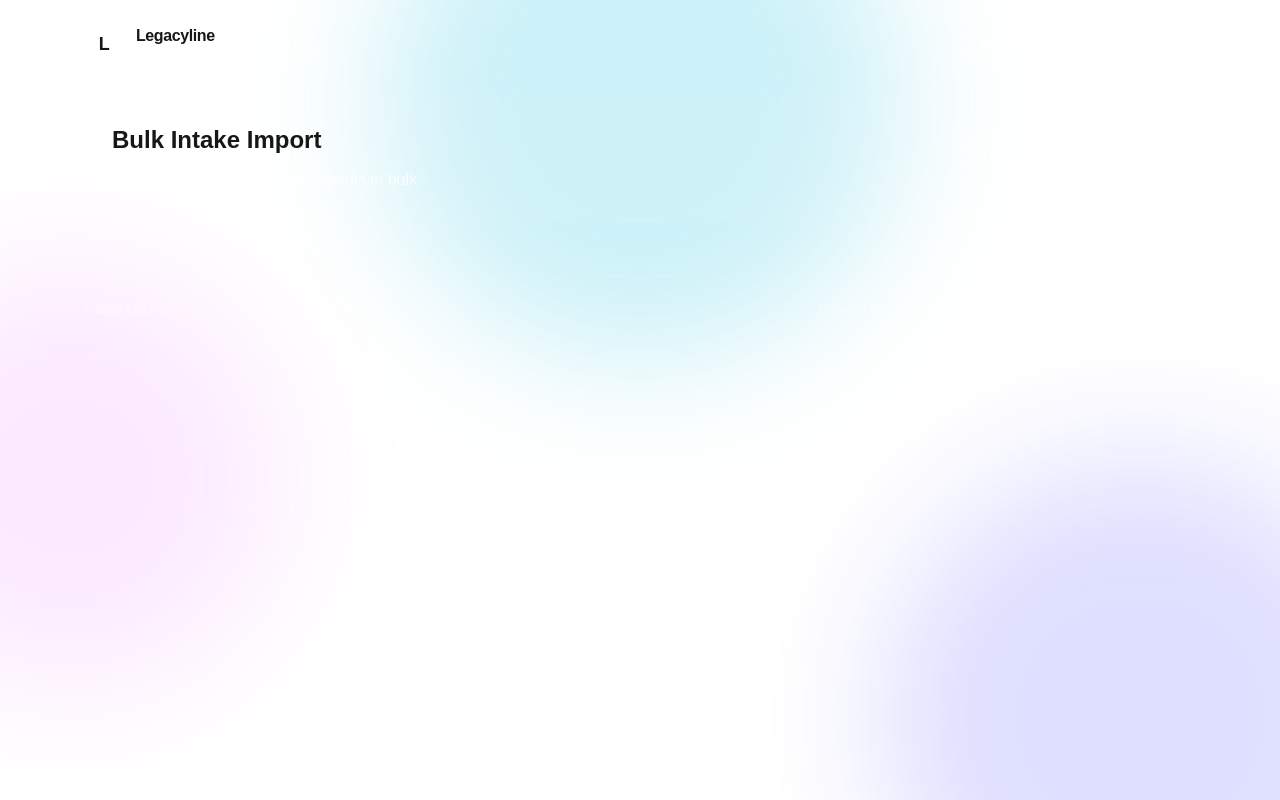
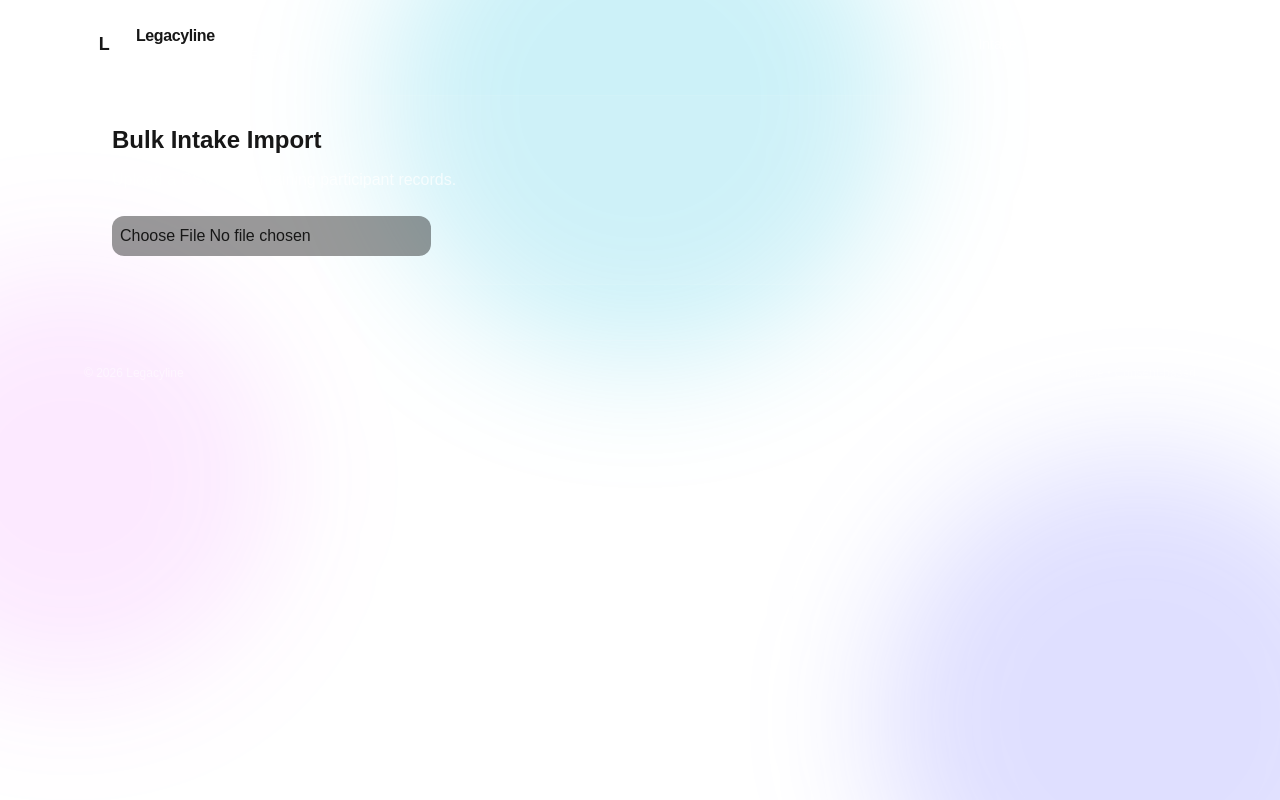
Before and after one commit to cken1977-create/legacyline-web, a Next.js app in the folder legacyline-ui/: page /intake/import in a window 1280 px wide. Built offline with nearby package versions, Linux system fonts and the light colour scheme.

Commit message:
Update page.tsx

```diff
--- a/legacyline-ui/app/intake/import/page.tsx
+++ b/legacyline-ui/app/intake/import/page.tsx
@@ -1,15 +1,40 @@
 "use client";
 
+import { useState } from "react";
 import Shell from "../../_components/Shell";
 
 export default function IntakeImportPage() {
+  const [fileName, setFileName] = useState("");
+
+  function handleFile(e: React.ChangeEvent<HTMLInputElement>) {
+    const file = e.target.files?.[0];
+    if (!file) return;
+    setFileName(file.name);
+  }
+
   return (
     <Shell>
       <div className="rounded-3xl bg-white/5 p-7 ring-1 ring-white/10">
         <h2 className="text-2xl font-semibold">Bulk Intake Import</h2>
+
         <p className="mt-3 text-white/70">
-          Upload a CSV to create participants in bulk.
+          Upload a CSV file containing participant records.
         </p>
+
+        <div className="mt-6">
+          <input
+            type="file"
+            accept=".csv"
+            onChange={handleFile}
+            className="rounded-xl bg-black/40 p-2"
+          />
+        </div>
+
+        {fileName && (
+          <div className="mt-4 text-green-300 text-sm">
+            Selected file: {fileName}
+          </div>
+        )}
       </div>
     </Shell>
   );
```
